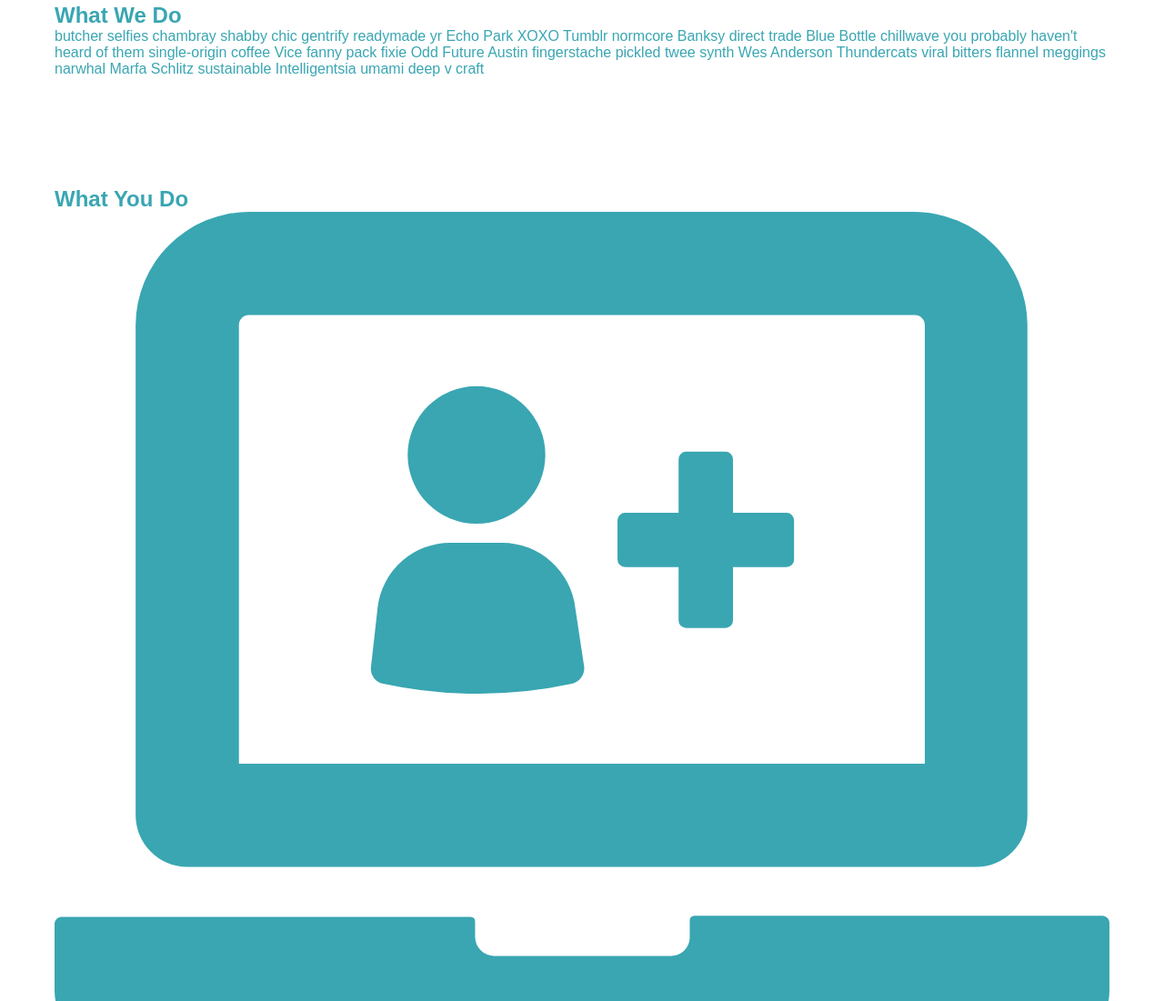
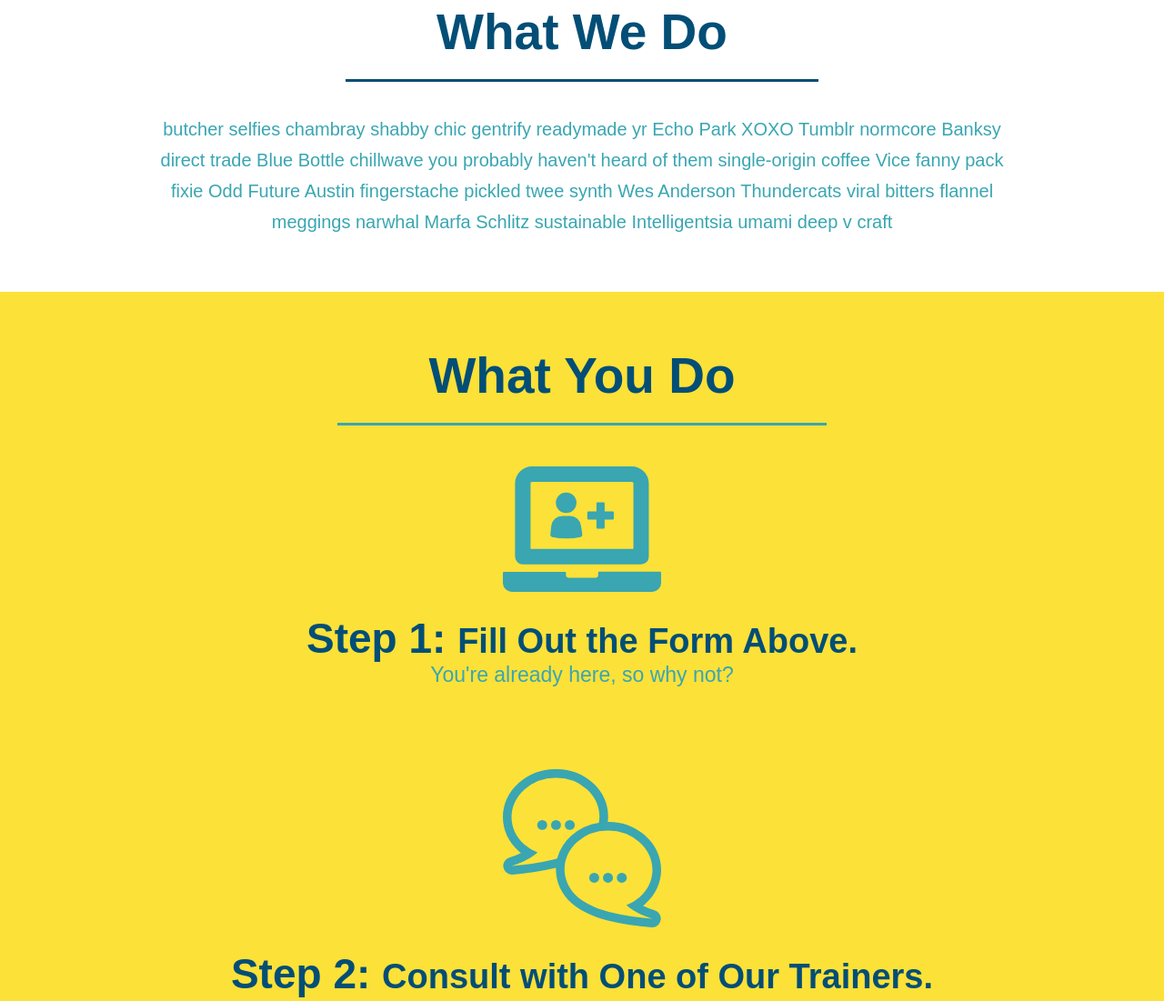
Before and after one commit to richardyjkim/run-buddy, a plain HTML site: page index.html in a window 1280 px wide. Shown: the part 739-1840 px from the top of the page at 91% size. Drawn offline with Linux system fonts and the light colour scheme.

Commit message:
style what you do section

```diff
--- a/assets/css/style.css
+++ b/assets/css/style.css
@@ -28,6 +28,9 @@ header nav {
 }
 header nav ul li {
     display: inline;
+
+}
+header nav ul li a {
     margin: 0 30px;
     font-weight: lighter;
     font-size: 22px;
@@ -71,7 +74,6 @@ section {
     position: absolute;
     bottom: 120px;
     right: 140px;
-    margin: 5px 0 15px 0;
 }
 .hero-form h3 {
     font-size: 24px;
@@ -98,3 +100,51 @@ section {
     border: 10px 20px;
     font-size:  16px;
 }
+.intro {
+    text-align: center;
+}
+
+.intro p {
+    line-height: 1.7;
+    color: #39a6b2;
+    width: 80%;
+    font-size: 20px;
+    margin: 0 auto;
+}
+.primary-border {
+    border-color:#fce138
+}
+.steps {
+    text-align: center;
+    background-color: #fce138;
+}
+.section-title {
+    font-size: 55px;
+    color: #024e76;
+    margin-bottom: 35px;
+    padding: 0 100px 20px 100px;
+    display: inline-block;
+    border-bottom: 3px solid;
+}
+.secondary-border {
+    border-color: #39a6b2;
+}
+.steps div {
+    margin-bottom: 80px;
+}
+.steps img {
+    width: 15%;
+    margin: 10px 0;
+}
+.steps h3 {
+    color: #024e76;
+    font-size: 46px;
+    margin-top: 10px;
+}
+.steps p {
+    color: #39a6b2;
+    font-size: 23px;
+}
+.steps span {
+    font-size: 38px;
+}
--- a/index.html
+++ b/index.html
@@ -68,42 +68,43 @@
     </section>
 
 <!-- "what we do section"  -->
-    <section id="what-we-do">
-        <h2>What We Do</h2>
+    <section id="what-we-do" class="intro">
+        <h2 class="section-title primary-border">What We Do</h2>
         <p>butcher selfies chambray shabby chic gentrify readymade yr Echo Park XOXO Tumblr normcore Banksy direct trade Blue Bottle chillwave you probably haven't heard of them single-origin coffee Vice fanny pack fixie Odd Future Austin fingerstache pickled twee synth Wes Anderson Thundercats viral bitters flannel meggings narwhal Marfa Schlitz sustainable Intelligentsia umami deep v craft
         </p>
     </section>
 
 <!-- "What you do section" -->
-    <section id="what-you-do">
-        <h2>What You Do</h2>
+    <section id="what-you-do" class="steps">
+        <h2 class="section-title secondary-border">What You Do</h2>
 
         <div>
             <img src="assets/Image/step-1.svg" alt="" />
-            <h3>Step 1: Fill Out the Form Above.</h3>
+            <h3>Step 1: <span>Fill Out the Form Above.</span></h3>
             <p>You're already here, so why not?</p>
         </div>
 
         <div>
             <img src="assets/Image/step-2.svg" alt="" />
-            <h3>Step 2: Consult with One of Our Trainers.</h3>
+            <h3>Step 2: <span>Consult with One of Our Trainers.</span></h3>
             <p>re you here to build muscle, lose weight, or just feel good?</p>
         </div>
 
         <div>
             <img src="assets/Image/step-3.svg" alt="" />
-            <h3>Step 3: Get Running.</h3>
+            <h3>Step 3: <span>Get Running.</span></h3>
             <p>Hit the ground running (literally) once your trainer lays out your plan.</p>
 
         <div>
             <img src="assets/Image/step-4.svg" alt="" />
-            <h3>Step 4: See Results.</h3>
+            <h3>Step 4: <span>See Results.</span></h3>
             <p>Bi-weekly checkins with your trainer will keep you focused</p>
         </div>
     </section>
 
 <!-- "meet the trainers section" -->
-    <section>Meet the Trainers
+    <section>
+        <h2>Meet the Trainers</h2>
     </section>
 
 <!-- "reach out" section -->
```
